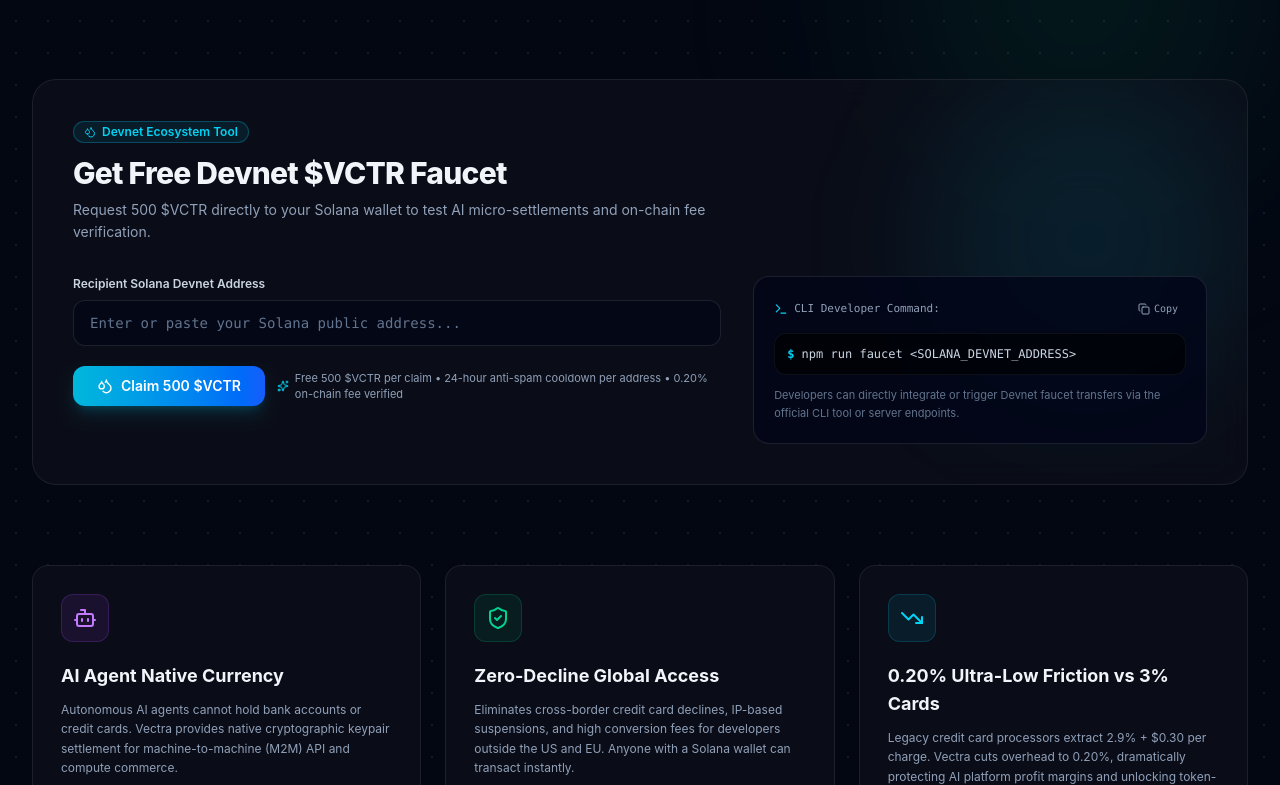
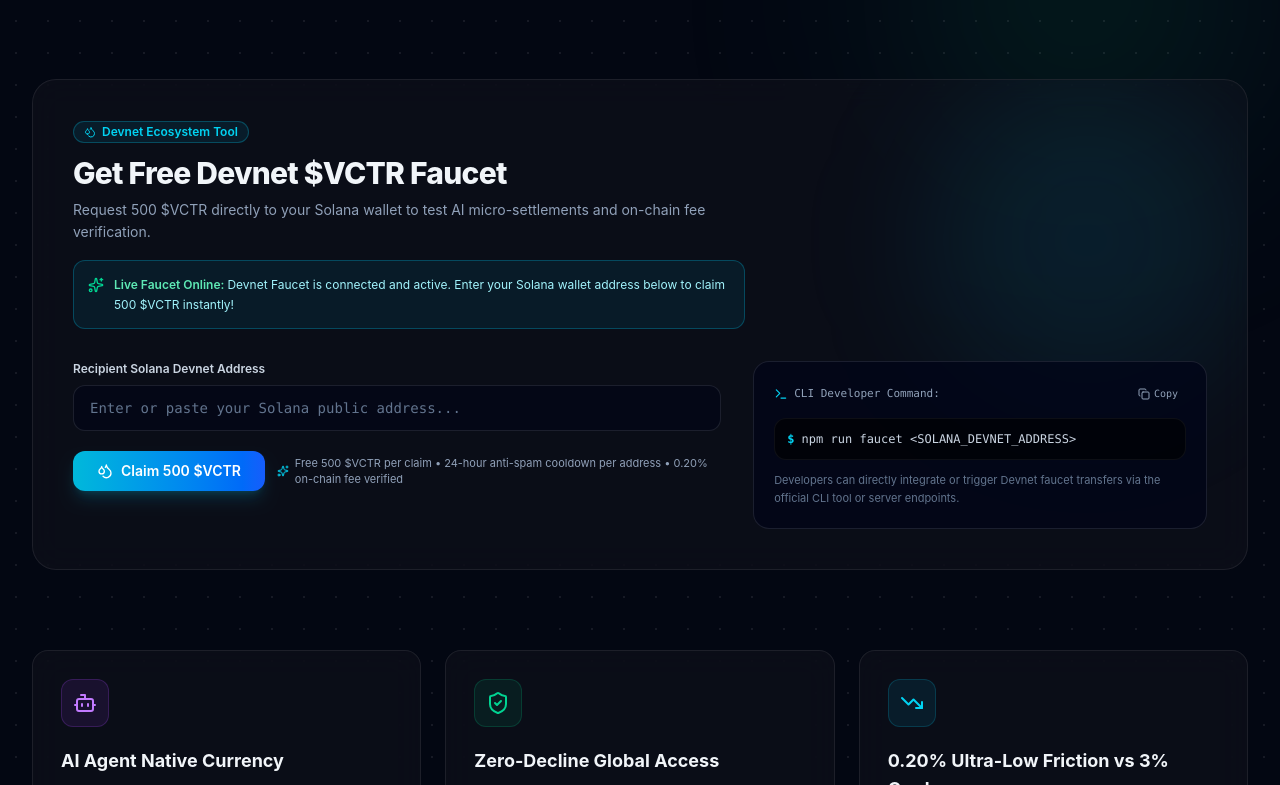
Before and after one commit to aa971375532/vectra-protocol, a React (Vite) app: page / in a window 1280 px wide. Shown: the part 955-1740 px from the top of the page. Built offline with nearby package versions, Linux system fonts and the light colour scheme.

Commit message:
feat(faucet): connect live public devnet faucet endpoint for 1-click web claims

```diff
--- a/src/App.jsx
+++ b/src/App.jsx
@@ -263,7 +263,7 @@
       setFaucetError(
         lang === 'en'
           ? 'Invalid Solana address. Please enter a valid 32-44 character Base58 address (e.g. from Phantom wallet).'
-          : '无效的 Solana 钱包公钥地址。请输入 32~44 位的 Base58 格式公钥（如 Phantom 钱包中的 Devnet 接收地址，不能随意输入数字）。'
+          : '无效的 Solana 钱包公钥地址。请输入 32~44 位的 Base58 格式公钥（如 Phantom 钱包中的 Devnet 接收公钥，不能随意输入数字）。'
       );
       return;
     }
@@ -274,27 +274,38 @@
 
     try {
       const isGitHubPages = typeof window !== 'undefined' && window.location.hostname.endsWith('github.io');
+      const primaryApi = isGitHubPages
+        ? 'https://vectra-faucet-devnet.loca.lt/api/faucet'
+        : '/api/faucet';
 
-      if (isGitHubPages) {
-        throw new Error(
-          lang === 'en'
-            ? 'GitHub Pages is a static showcase (on-chain signing keys are kept safe on backend nodes). To claim instantly: 1) Run `npm run faucet ' + (target.slice(0, 4) + '...' + target.slice(-4)) + '` in terminal, or 2) Open http://localhost:3000 in your browser for 1-click web claims!'
-            : '当前线上站点为 GitHub Pages 纯静态展示站（为保障创始人金库私钥绝对安全，链上签名服务运行于独立安全节点）。秒领方式：① 复制右侧命令在本地终端运行即时到账；② 直接在浏览器打开本地服务 http://localhost:3000 即可在网页上一键领取！'
-        );
-      }
-
-      let response = await fetch('/api/faucet', {
+      let response;
+      try {
+        response = await fetch(primaryApi, {
+          method: 'POST',
+          headers: {
+            'Content-Type': 'application/json',
+            'Bypass-Tunnel-Reminder': 'true',
+          },
+          body: JSON.stringify({ recipientAddress: target, amount: 500 }),
+        });
+      } catch (networkErr) {
+        if (typeof window !== 'undefined' && (window.location.hostname === 'localhost' || window.location.hostname === '127.0.0.1')) {
+          response = await fetch('http://localhost:3000/api/faucet', {
             method: 'POST',
             headers: { 'Content-Type': 'application/json' },
             body: JSON.stringify({ recipientAddress: target, amount: 500 }),
           });
+        } else {
+          throw networkErr;
+        }
+      }
 
       const contentType = (response && response.headers.get('content-type')) || '';
       if (!contentType.includes('application/json')) {
         throw new Error(
           lang === 'en'
-            ? 'Faucet backend service unreachable. Please ensure `node server.js` is running on port 3000.'
-            : '本地水龙头签名服务未响应，请确保本地 `node server.js` 正在运行。'
+            ? 'Faucet backend service unreachable. Please retry or claim via terminal CLI command on the right.'
+            : '水龙头签名服务响应异常，请重试或通过右侧终端 CLI 命令行秒领。'
         );
       }
 
@@ -591,19 +602,17 @@
               {t.faucet.subtitle}
             </p>
 
-            {typeof window !== 'undefined' && window.location.hostname.endsWith('github.io') && (
             <div className="p-3.5 rounded-xl bg-cyan-950/40 border border-cyan-500/30 text-xs text-cyan-200 flex items-start gap-2.5">
-                <Sparkles className="h-4 w-4 text-cyan-400 shrink-0 mt-0.5" />
+              <Sparkles className="h-4 w-4 text-emerald-400 shrink-0 mt-0.5" />
               <div className="leading-relaxed">
-                  <span className="font-semibold text-cyan-300">
-                    {lang === 'en' ? 'Notice: ' : '环境提示：'}
+                <span className="font-semibold text-emerald-300">
+                  {lang === 'en' ? 'Live Faucet Online: ' : '🟢 链上水龙头已在线：'}
                 </span>
                 {lang === 'en'
-                    ? 'GitHub Pages is a static showcase. To test 1-click web claiming, visit your local node at http://localhost:3000 or copy the CLI command on the right!'
-                    : '当前线上为 GitHub Pages 静态展示站。本地水龙头已就绪，您可以直接访问 http://localhost:3000 进行网页一键秒领，或使用右侧 CLI 命令极速到账！'}
+                  ? 'Devnet Faucet is connected and active. Enter your Solana wallet address below to claim 500 $VCTR instantly!'
+                  : 'Solana Devnet 签名节点已连接！在下方输入您的 Solana 钱包公钥地址即可一键秒领 500 $VCTR（每地址 24 小时限领一次）！'}
               </div>
             </div>
-            )}
           </div>
 
           <div className="grid grid-cols-1 lg:grid-cols-12 gap-8 items-start relative z-10">
```
Also changed, not shown: 2 other files (tests, documents, lock files or other folders). Lines whose indentation alone changed are shown as unchanged.
